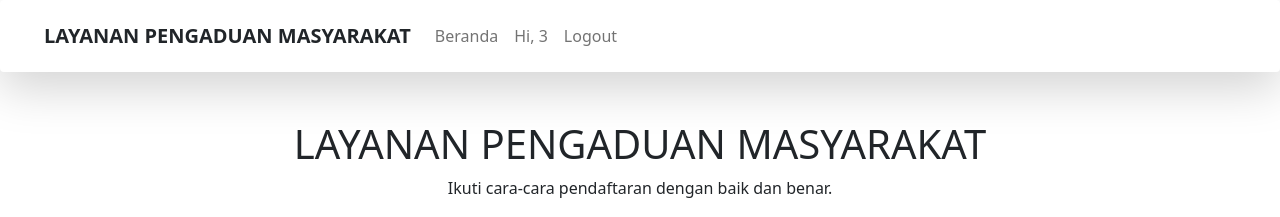
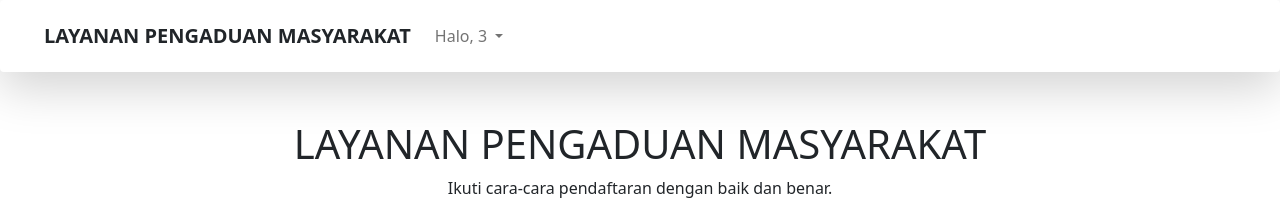
Before and after one commit to irfan-efendi19/tugasAkhirDTSKominfo, a PHP site: page /form_lapor.php in a window 1280 px wide. Shown: the top 217 px of the page. Run offline with PHP 8.4, Linux system fonts and the light colour scheme; a user stored in the database is signed in.

Commit message:
resolved merge conflicts

```diff
--- a/form_lapor.php
+++ b/form_lapor.php
@@ -28,12 +28,14 @@ if($_SESSION['userweb'] == ''){
             </button>
             <div class="collapse navbar-collapse" id="navbarNavDarkDropdown">
                <ul class="navbar-nav">
-                  <li class="nav-item">
-                     <a class="nav-link" aria-current="page" href="index.php">Beranda</a>
-                  <li class="nav-item">
-                     <a class="nav-link" aria-current="page" href="#">Hi, <?=$_SESSION['userweb']?></a>
-                  <li class="nav-item">
-                     <a class="nav-link" aria-current="page" href="logout.php">Logout</a>
+                     <li class="nav-item dropdown">
+                      <a class="nav-link dropdown-toggle" href="#" role="button" data-bs-toggle="dropdown" aria-expanded="false"> Halo, <?=$_SESSION['userweb']?> </a>
+                      <ul class="dropdown-menu">
+                      <li><a class="dropdown-item" href="#">Lapor</a></li>
+                      <li><a class="dropdown-item" href="#">Monitoring</a></li>
+                      <li><a class="dropdown-item" href="#">Keluar</a></li>
+                    </ul>
+                  </li>
                </ul>
             </div>
          </div>
--- a/form_register.php
+++ b/form_register.php
@@ -101,7 +101,10 @@ include "./config/connection.php";
                   $koneksi->query("INSERT INTO tb_user VALUES (NULL, '$username', '$email', '$password', '$nik', '$namaLengkap', '$alamat', '$noTelp', NULL, NOW(), NOW())");
                   echo "<script>alert('Data Berhasil ditambahkan')</script>";
                } catch (\Throwable $th) {
-                  echo "<script>alert('Data gagal ditambahkan')</script>";
+                  echo '<div class="mt-2 alert alert-danger  alert-dismissible fade show" role="alert">
+               <strong>Gagal Ditambahkan</strong> Cek kembali data anda!
+               <button type="button" class="btn-close" data-bs-dismiss="alert" aria-label="Close"></button>
+               </div>';
                }
             }
 
```
Also changed, not shown: sign-in.php (+5 -2 lines).
